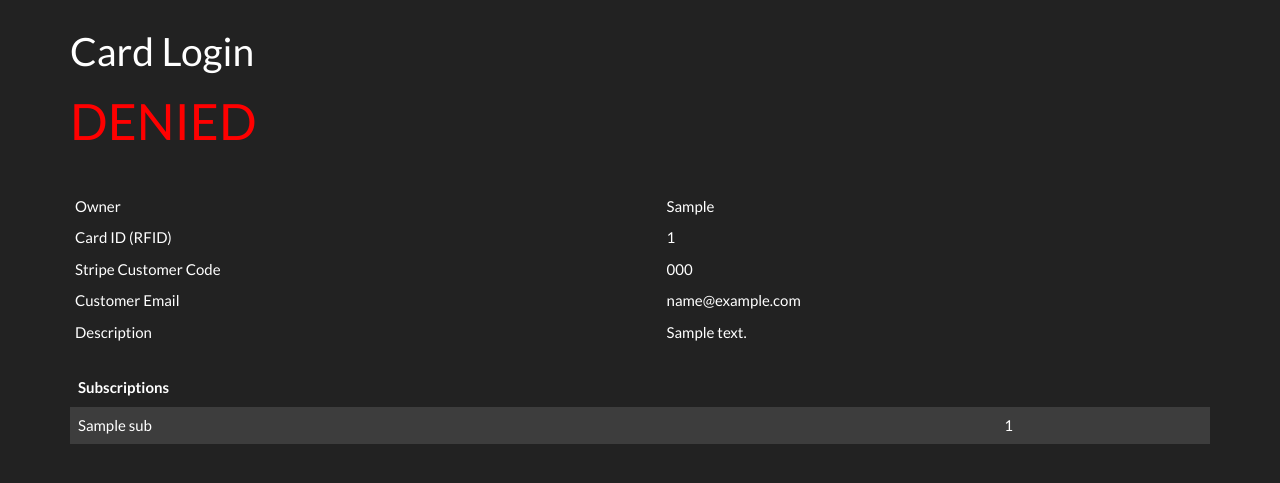
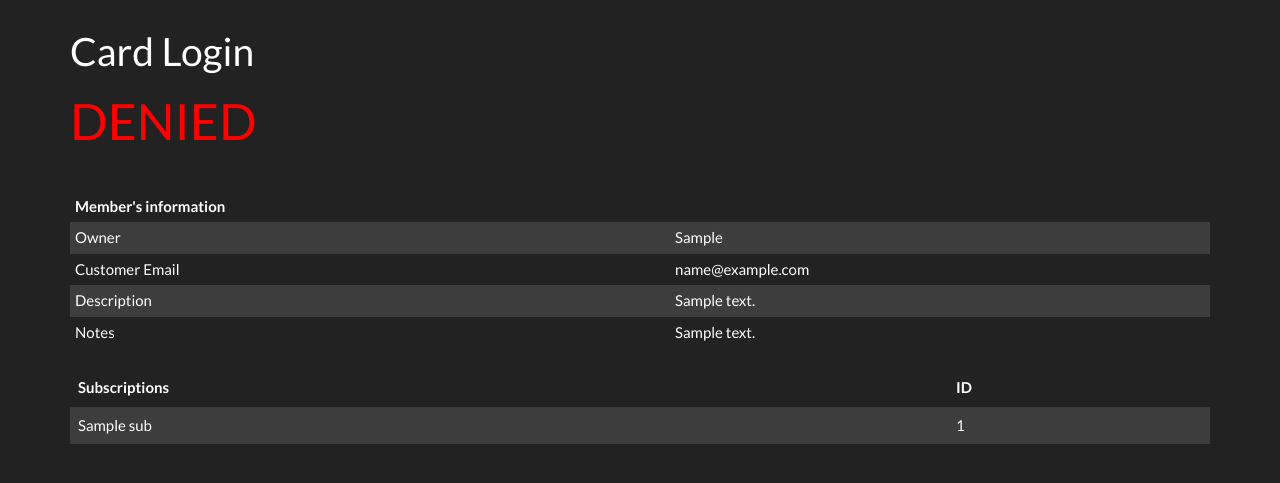
Before and after one commit to C-o-r-E/msys, a Django app: template msys/members/templates/members/card_login.html in a window 1280 px wide. Shown: the part 216-699 px from the top of the page. Run offline with Django 3.2, Linux system fonts and the light colour scheme; tables that the repository leaves empty hold one stand-in row (values such as "Sample post"); the template is opened without the code that fills it: values that come from a table or form of the project are taken from there, most other values are stand-ins (such as "Sample title", 1, 10 or a date in 2020); some libraries are stand-ins or nearby versions.

Commit message:
card login page reorganized

```diff
--- a/msys/members/templates/members/card_login.html
+++ b/msys/members/templates/members/card_login.html
@@ -20,7 +20,10 @@
 
 {% if card %}
 
-<table class="table table-condensed table-hover">
+<table class="table table-condensed table-hover table-striped">
+	<thead>
+		<th>Member's information</th>
+	</thead>
   <tbody>
 	{% if member %}
 		<tr>
@@ -31,24 +34,6 @@
 			{{ member.first_name }}
 			</td>
 		</tr>
-	{% endif %}
-	<tr>
-	  <td>
-		Card ID (RFID)
-	  </td>
-	  <td>
-		{{ card.unique_id }}
-	  </td>
-	</tr>
-	{% if stripe_code %}
-	<tr>
-	  <td>
-		Stripe Customer Code
-	  </td>
-	  <td>
-		{{ stripe_code }}
-	  </td>
-  </tr>
 	{% endif %}
 	{% if email %}
 	<tr>
@@ -70,11 +55,22 @@
 	  </td>
   </tr>
 	{% endif %}
+	{% if member.brief_notes %}
+	<tr>
+			<td>
+			Notes
+			</td>
+			<td>
+			{{ member.brief_notes }}
+			</td>
+		</tr>
+	{% endif %}
 	{% if subs %}
 	<table class = "table table-striped">
 	  <thead>
 			<tr>
 				<th>Subscriptions</th>
+				<th>ID</th>
 			</tr>
 			</thead>
 	  <tbody>
```
